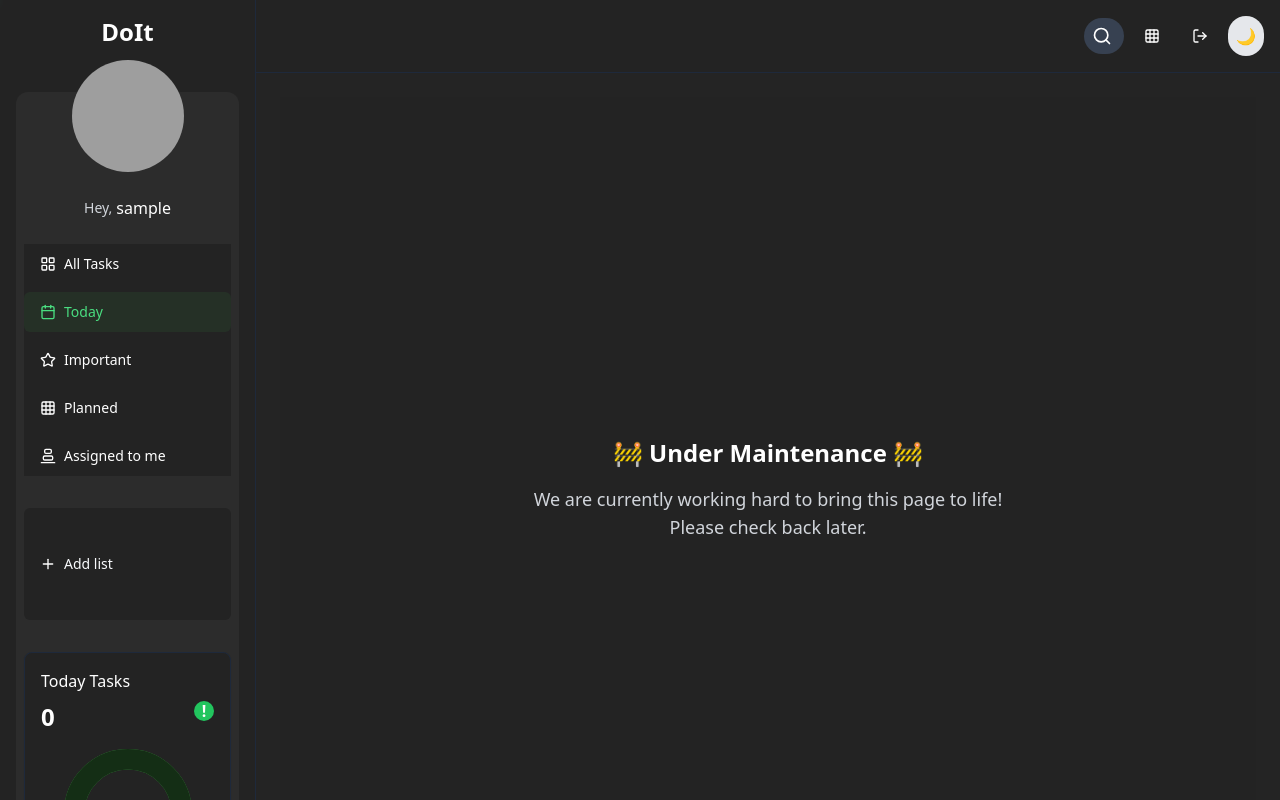
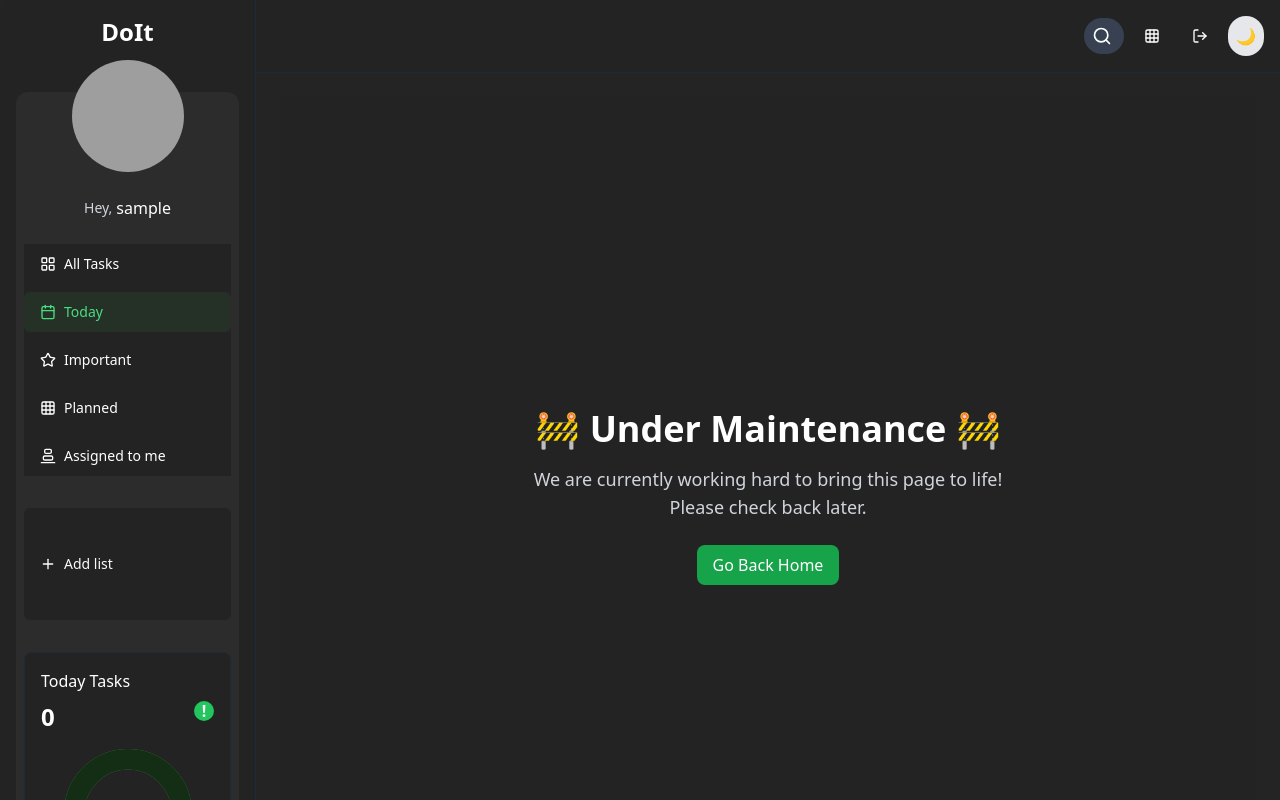
Before and after one commit to Bikash-Malu/3legant, a React (Vite) app: page /today in a window 1280 px wide. Shown: the top 800 px of the page. Built offline with nearby package versions, Linux system fonts and the light colour scheme; sample sign-in values are in the browser's storage; grey boxes are pictures that could not be loaded.

Commit message:
adding navigation button

```diff
--- a/src/components/Maintance.jsx
+++ b/src/components/Maintance.jsx
@@ -1,5 +1,5 @@
 import React, { useState, useEffect } from "react";
-import { useLocation } from "react-router-dom";
+import { Link, useLocation } from "react-router-dom";
 import { TailSpin } from "react-loader-spinner";
 import NProgress from "nprogress";
 import "nprogress/nprogress.css";
@@ -25,25 +25,31 @@ const Maintance = () => {
   }, [location]);
 
   return (
-    <div className="flex flex-col items-center justify-center h-screen dark:bg-[#232323] bg-white p-4">
+    <div className="flex flex-col items-center justify-center h-screen bg-white dark:bg-[#232323] p-4">
       {loading ? (
+        <div className="mb-4">
           <TailSpin
             height="80"
             width="80"
             color="#4fa94d"
             ariaLabel="loading"
-          wrapperClass="mb-4"
           />
+        </div>
       ) : (
         <>
-          <h1 className="text-2xl sm:text-2xl font-bold text-gray-800 dark:text-white mb-4 text-center">
+          <h1 className="text-3xl sm:text-4xl font-bold text-gray-800 dark:text-white mb-4 text-center">
             🚧 Under Maintenance 🚧
           </h1>
-          <p className="text-base sm:text-lg text-gray-600 dark:text-gray-300 text-center mb-4">
+          <p className="text-base sm:text-lg text-gray-600 dark:text-gray-300 text-center mb-6">
             We are currently working hard to bring this page to life! <br />
             Please check back later.
           </p>
-
+          <Link
+            to="/"
+            className="dark:bg-green-600 text-white py-2 px-4 rounded-lg dark:hover:bg-green-500 bg-black hover:bg-gray-900 transition duration-300"
+          >
+            Go Back Home
+          </Link>
         </>
       )}
     </div>
```
Lines whose indentation alone changed are shown as unchanged.
